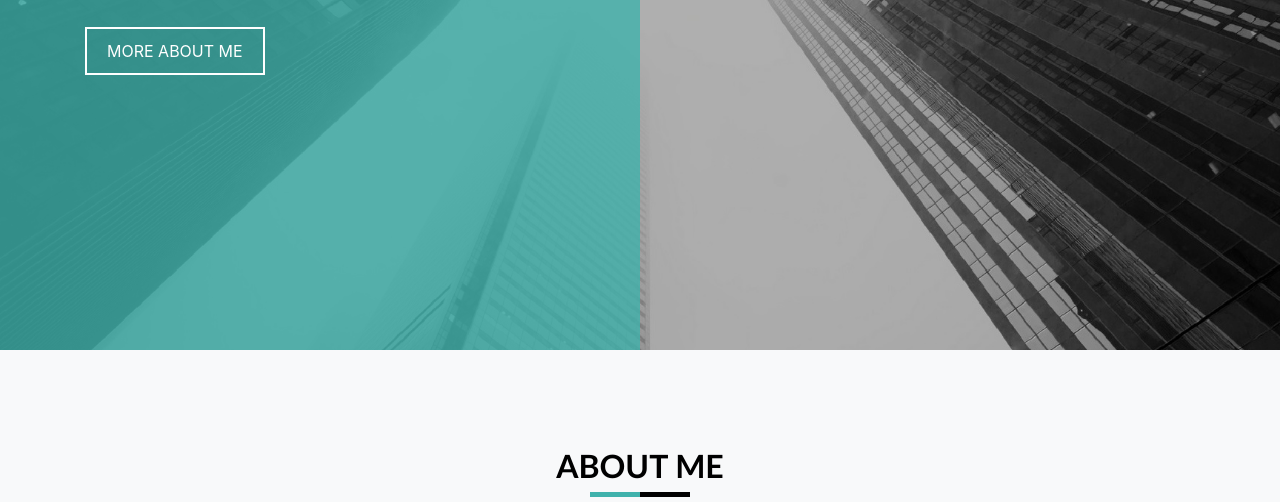
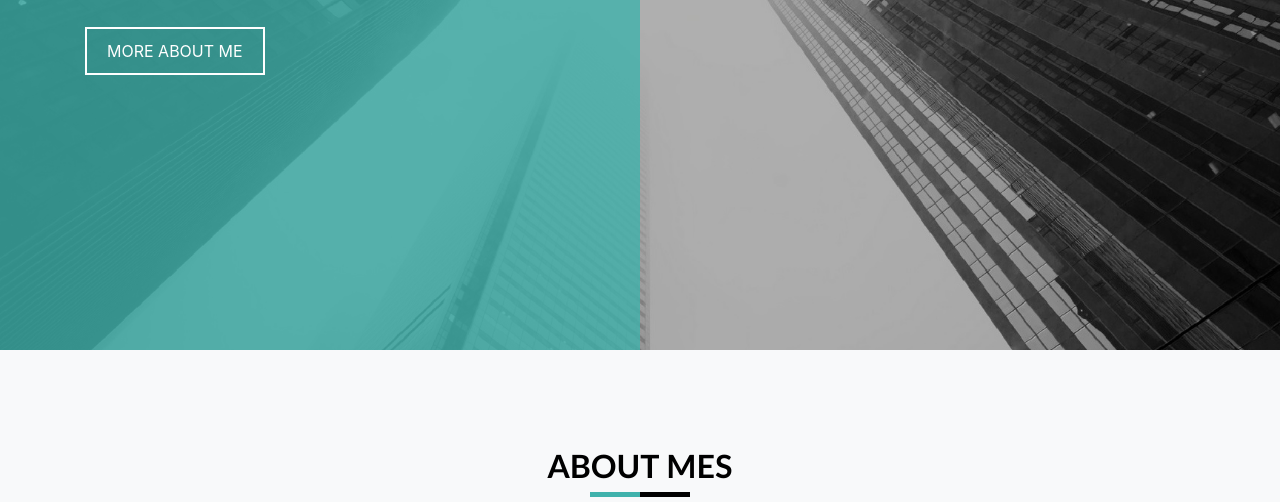
Before and after one commit to ryanannda/RiyanAPortfolio, a plain HTML site: page index.html in a window 1280 px wide. Shown: the part 450-952 px from the top of the page. Drawn offline with Linux system fonts and the light colour scheme; some packages are replaced by stand-ins of ours; a script that the page names is missing.

Commit message:
Update website content

```diff
--- a/index.html
+++ b/index.html
@@ -102,7 +102,7 @@
             <div class="row justify-content-center">
                 <div class="col-lg-6 ">
                     <div class="section-title text-center">
-                        <h2>About Me</h2>
+                        <h2>About Mes</h2>
                         <p>I am a Fresh Graduate Bachelor of Informatics Engineering or Computer Science with a great interest in the field of technology and information. have a fairly good knowledge of Microsoft Office, Computer Hardware and Software, Data Analyst, Web Development, and Designer. With a high curiosity, I am always eager to learn new things and continue to develop skills to adapt to the needs of ever-growing technology.</p>
                     </div>
                 </div>
```
